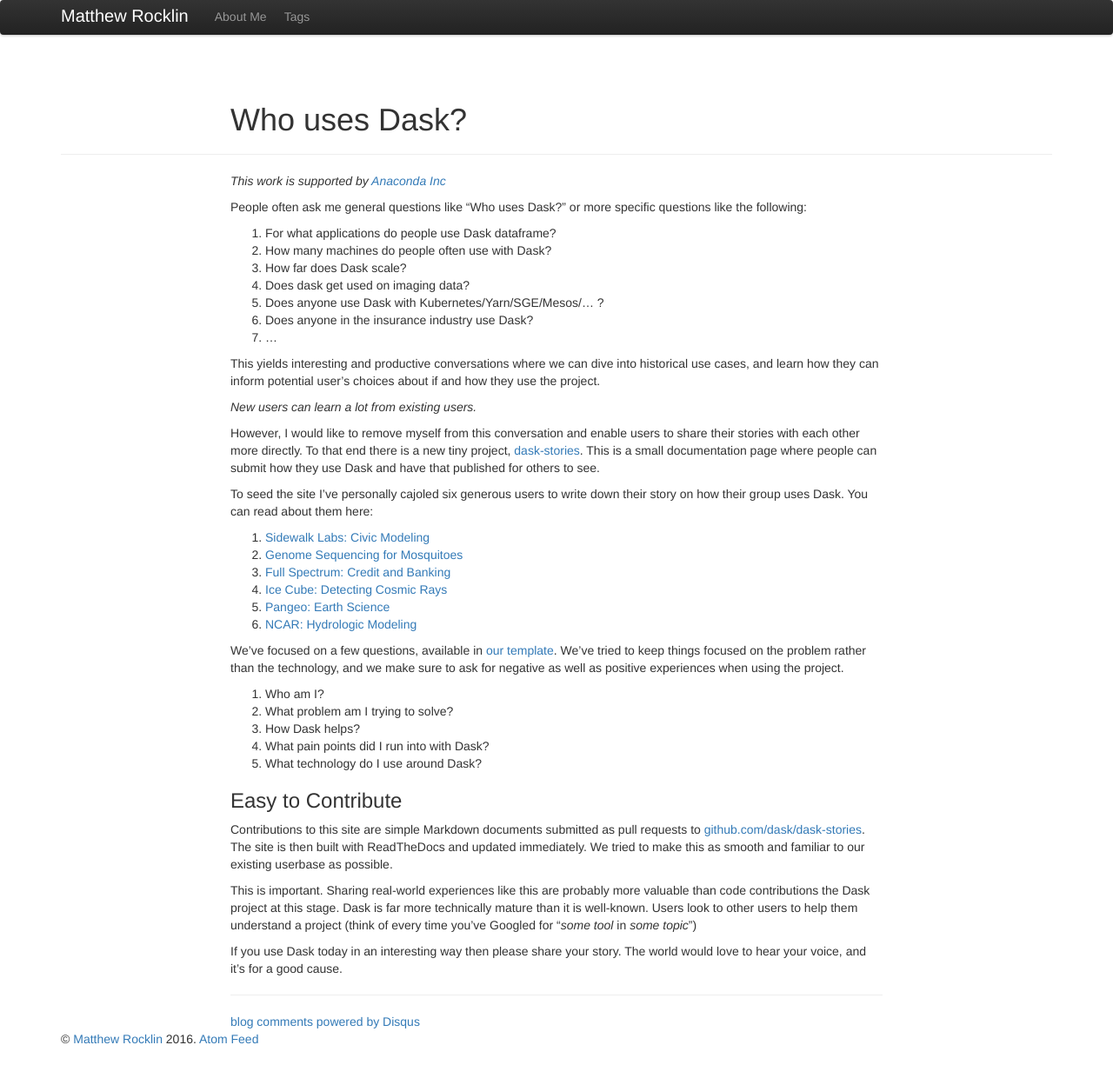
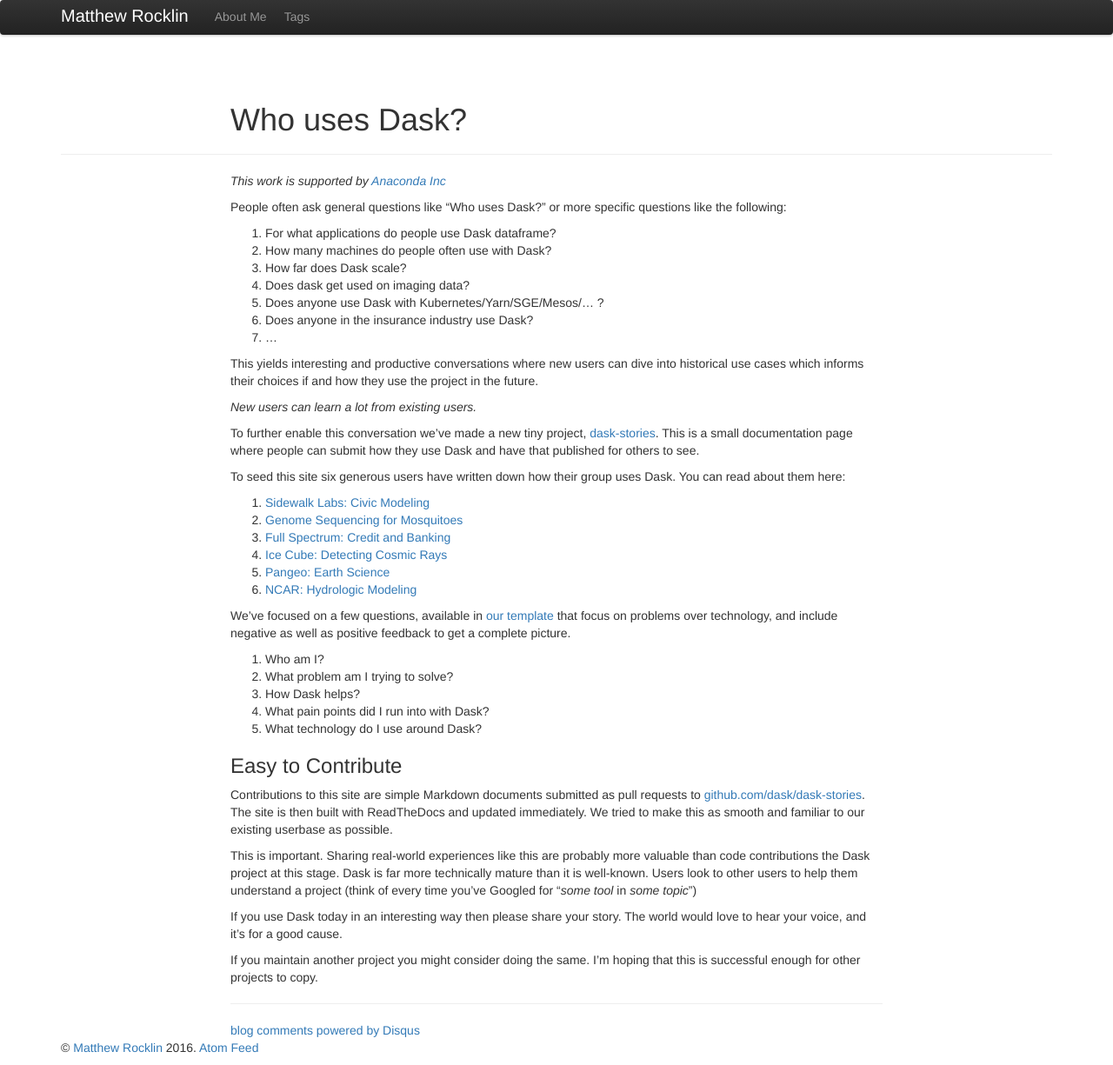
Before and after one commit to besyskymnbk/blog, a Jekyll site: the page built from _posts/work/2018-07-16-dask-stories.md, in a window 1280 px wide. Shown: the whole page at 87% size. Built offline with Jekyll 4.4.1, drawn with Linux system fonts in a browser that asks for light colours; comment, search, counter and statistics services are not loaded.

Commit message:
small edits

```diff
--- a/_posts/work/2018-07-16-dask-stories.md
+++ b/_posts/work/2018-07-16-dask-stories.md
@@ -10,7 +10,7 @@ theme: twitter
 
 *This work is supported by [Anaconda Inc](http://anaconda.com)*
 
-People often ask me general questions like "Who uses Dask?" or more specific
+People often ask general questions like "Who uses Dask?" or more specific
 questions like the following:
 
 1.  For what applications do people use Dask dataframe?
@@ -21,20 +21,19 @@ questions like the following:
 6.  Does anyone in the insurance industry use Dask?
 6.  ...
 
-This yields interesting and productive conversations where we can dive into
-historical use cases, and learn how they can inform potential user's choices
-about if and how they use the project.
+This yields interesting and productive conversations where new users can dive
+into historical use cases which informs their choices if and how they use the
+project in the future.
 
 *New users can learn a lot from existing users.*
 
-However, I would like to remove myself from this conversation and enable users
-to share their stories with each other more directly.  To that end there is a
-new tiny project, [dask-stories](https://dask-stories.readthedocs.io).  This is
-a small documentation page where people can submit how they use Dask and have
-that published for others to see.
+To further enable this conversation we've made a new tiny project,
+[dask-stories](https://dask-stories.readthedocs.io).  This is a small
+documentation page where people can submit how they use Dask and have that
+published for others to see.
 
-To seed the site I've personally cajoled six generous users to write down their
-story on how their group uses Dask.  You can read about them here:
+To seed this site six generous users have written down how their group uses
+Dask.  You can read about them here:
 
 1.  [Sidewalk Labs: Civic Modeling](http://dask-stories.readthedocs.io/en/latest/sidewalk-labs.html)
 2.  [Genome Sequencing for Mosquitoes](http://dask-stories.readthedocs.io/en/latest/mosquito-sequencing.html)
@@ -44,10 +43,9 @@ story on how their group uses Dask.  You can read about them here:
 6.  [NCAR: Hydrologic Modeling](http://dask-stories.readthedocs.io/en/latest/hydrologic-modeling.html)
 
 We've focused on a few questions, available in [our
-template](http://dask-stories.readthedocs.io/en/latest/template.html).  We've
-tried to keep things focused on the problem rather than the technology, and we
-make sure to ask for negative as well as positive experiences when using the
-project.
+template](http://dask-stories.readthedocs.io/en/latest/template.html) that
+focus on problems over technology, and include negative as well as positive
+feedback to get a complete picture.
 
 1.  Who am I?
 2.  What problem am I trying to solve?
@@ -72,3 +70,6 @@ tool* in *some topic*")
 
 If you use Dask today in an interesting way then please share your story.
 The world would love to hear your voice, and it's for a good cause.
+
+If you maintain another project you might consider doing the same.  I'm hoping
+that this is successful enough for other projects to copy.
```
